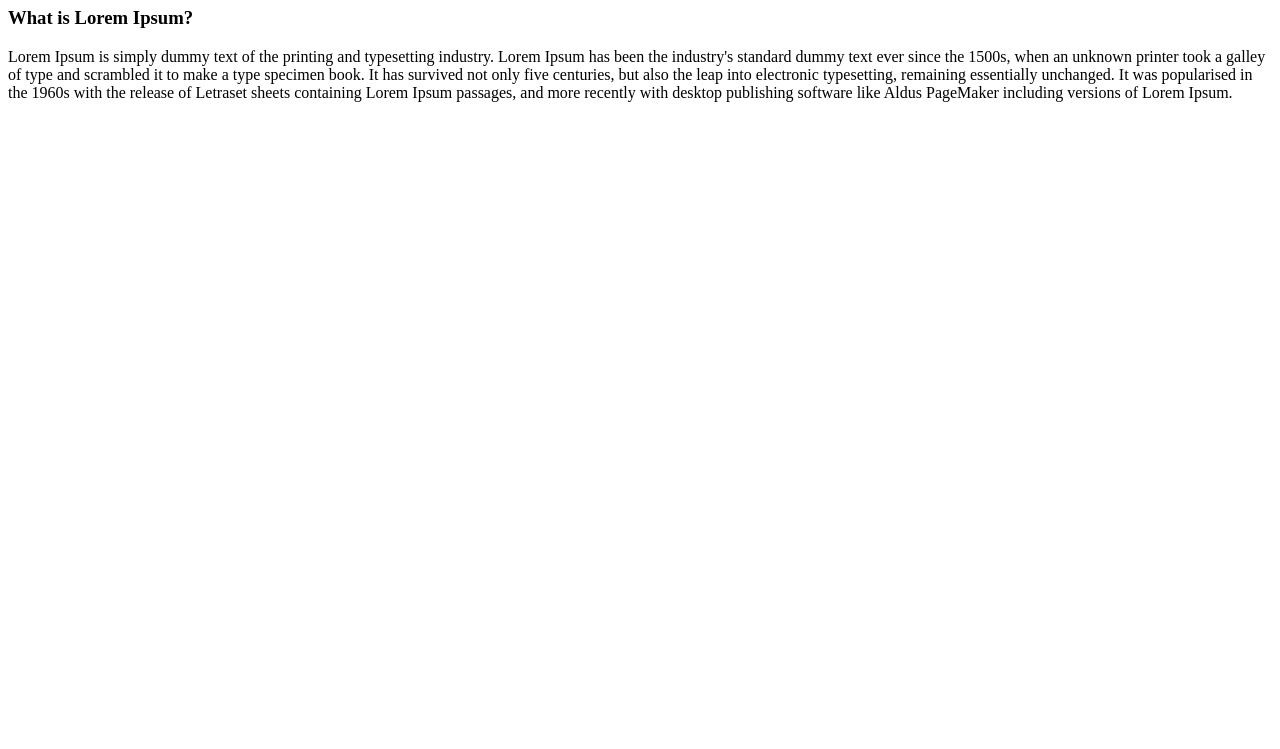
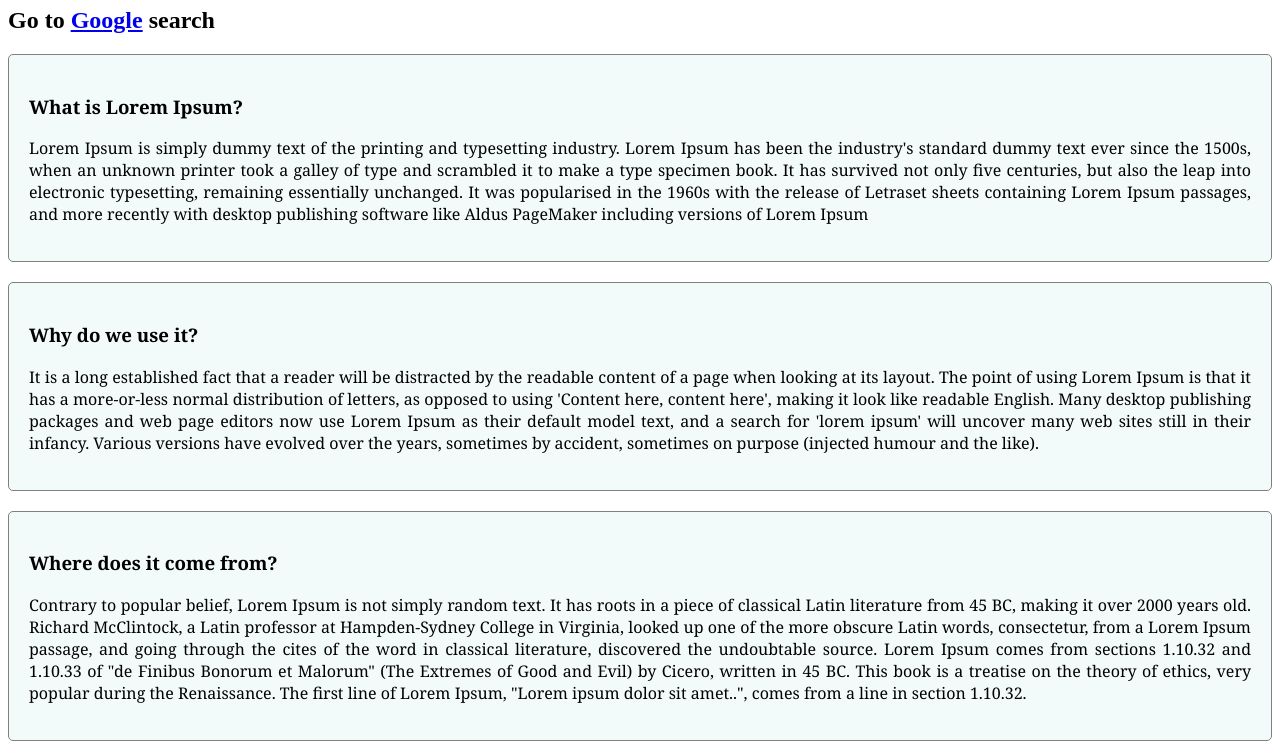
Before and after one commit to mdrabbihasanbd/my-first-repo, a plain HTML site: page index.html in a window 1280 px wide. Shown: the part 73-822 px from the top of the page. Before the commit the page ends 800 px from the top, so only its background shows below. Drawn offline with Linux system fonts and the light colour scheme.

Commit message:
added css file

```diff
--- a/index.html
+++ b/index.html
@@ -3,12 +3,29 @@
 <head>
     <meta charset="UTF-8">
     <meta http-equiv="X-UA-Compatible" content="IE=edge">
-    <meta name="viewport" content="width=, initial-scale=1.0">
-    <title>My first repo</title>
+    <meta name="viewport" content="width=device-width, initial-scale=1.0">
+    <title>My blog</title>
+    <link rel="stylesheet" href="style.css">
+
 </head>
 <body>
-    <h1>Welcome to my Practice classes</h1>
+    <h1>Welcome to my blog</h1>
+    <h2>Go to <a href="www.google.com">Google</a>  search</h2>
+
+<div class="dox">
     <h3>What is Lorem Ipsum?</h3>
-    <p>Lorem Ipsum is simply dummy text of the printing and typesetting industry. Lorem Ipsum has been the industry's standard dummy text ever since the 1500s, when an unknown printer took a galley of type and scrambled it to make a type specimen book. It has survived not only five centuries, but also the leap into electronic typesetting, remaining essentially unchanged. It was popularised in the 1960s with the release of Letraset sheets containing Lorem Ipsum passages, and more recently with desktop publishing software like Aldus PageMaker including versions of Lorem Ipsum.</p>
+    <p>Lorem Ipsum is simply dummy text of the printing and typesetting industry. Lorem Ipsum has been the industry's standard dummy text ever since the 1500s, when an unknown printer took a galley of type and scrambled it to make a type specimen book. It has survived not only five centuries, but also the leap into electronic typesetting, remaining essentially unchanged. It was popularised in the 1960s with the release of Letraset sheets containing Lorem Ipsum passages, and more recently with desktop publishing software like Aldus PageMaker including versions of Lorem Ipsum</p>
+</div>
+
+<div class="dox">
+    <h3>Why do we use it?</h3>
+    <p>It is a long established fact that a reader will be distracted by the readable content of a page when looking at its layout. The point of using Lorem Ipsum is that it has a more-or-less normal distribution of letters, as opposed to using 'Content here, content here', making it look like readable English. Many desktop publishing packages and web page editors now use Lorem Ipsum as their default model text, and a search for 'lorem ipsum' will uncover many web sites still in their infancy. Various versions have evolved over the years, sometimes by accident, sometimes on purpose (injected humour and the like).</p>
+</div>
+
+<div class="dox">
+    <h3>Where does it come from?</h3>
+    <p>Contrary to popular belief, Lorem Ipsum is not simply random text. It has roots in a piece of classical Latin literature from 45 BC, making it over 2000 years old. Richard McClintock, a Latin professor at Hampden-Sydney College in Virginia, looked up one of the more obscure Latin words, consectetur, from a Lorem Ipsum passage, and going through the cites of the word in classical literature, discovered the undoubtable source. Lorem Ipsum comes from sections 1.10.32 and 1.10.33 of "de Finibus Bonorum et Malorum" (The Extremes of Good and Evil) by Cicero, written in 45 BC. This book is a treatise on the theory of ethics, very popular during the Renaissance. The first line of Lorem Ipsum, "Lorem ipsum dolor sit amet..", comes from a line in section 1.10.32.</p>
+</div>
+
 </body>
 </html>
--- /dev/null
+++ b/style.css
@@ -0,0 +1,12 @@
+
+.dox{
+    background-color: rgb(243, 250, 250);
+    border: 1px solid black;
+    border-color: gray;
+    border-radius: 5px;
+    margin: 20px 0 0 0;
+    padding: 20px;
+    text-align: justify;
+    font-family:Georgia, 'Times New Roman', Times, serif;
+
+}
```
